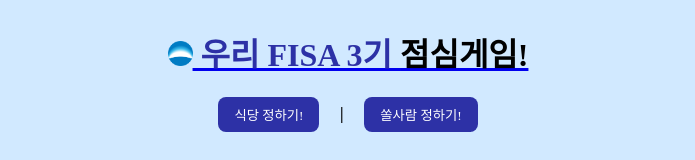
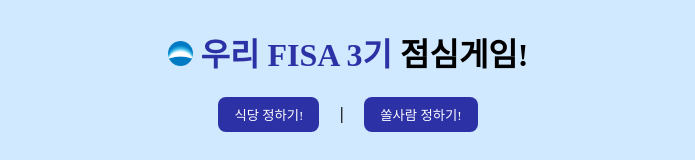
Before and after one commit to woorifisa-service-dev-3rd/frontend-1st-lunch-game, a plain HTML site: page index.html in a window 1280 px wide. Shown: the top 160 px of the page, without its empty margins (292-987 px from the left). Drawn offline with Linux system fonts and the light colour scheme; a small style sheet from the web is missing.

Commit message:
[UPDATE] A_Tag_Decoration_Remove

```diff
--- a/index.html
+++ b/index.html
@@ -10,7 +10,7 @@
 <body id="main">
     <div>
         <div class="center">
-            <a href="https://woorifisa-service-dev-3rd.github.io/frontend-1st-lunch-game/"><h1><img src="image.png" id="woori_ci" alt="우리금융그룹 CI" class="responsive-img"> 우리 FISA 3기 <span>점심게임!</span></h1></a>
+            <a id="home_link" href="https://woorifisa-service-dev-3rd.github.io/frontend-1st-lunch-game/"><h1><img src="image.png" id="woori_ci" alt="우리금융그룹 CI" class="responsive-img"> 우리 FISA 3기 <span>점심게임!</span></h1></a>
         </div>
         <div class="center button-group">
             <input type="button" value="식당 정하기!" class="regular-button">
--- a/style.css
+++ b/style.css
@@ -139,3 +139,7 @@
     background-color: #D1E9FF;
     color: #2D31A6;
 }
+
+#home_link {
+    text-decoration: none;
+}
```
